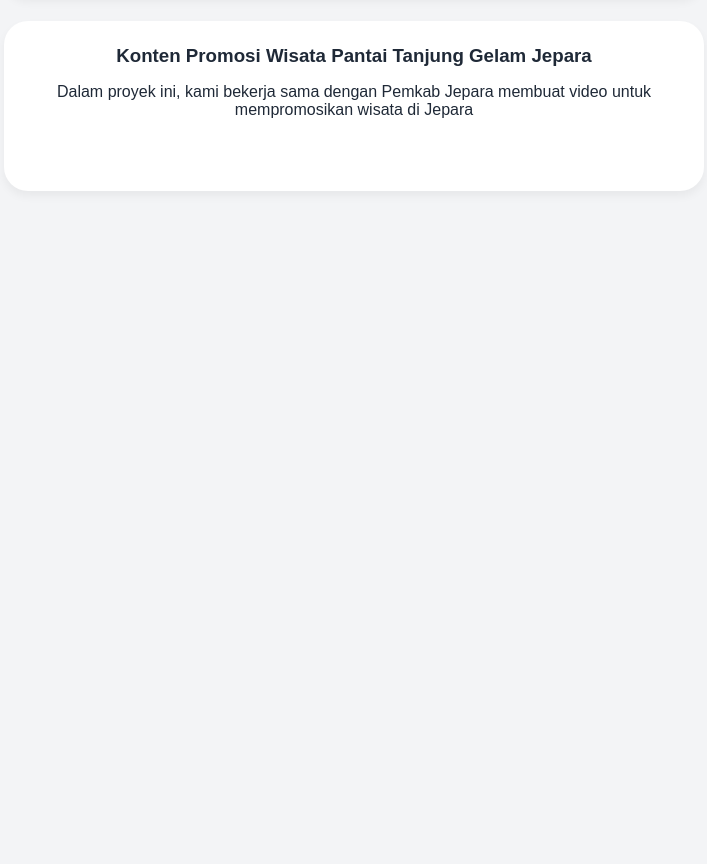
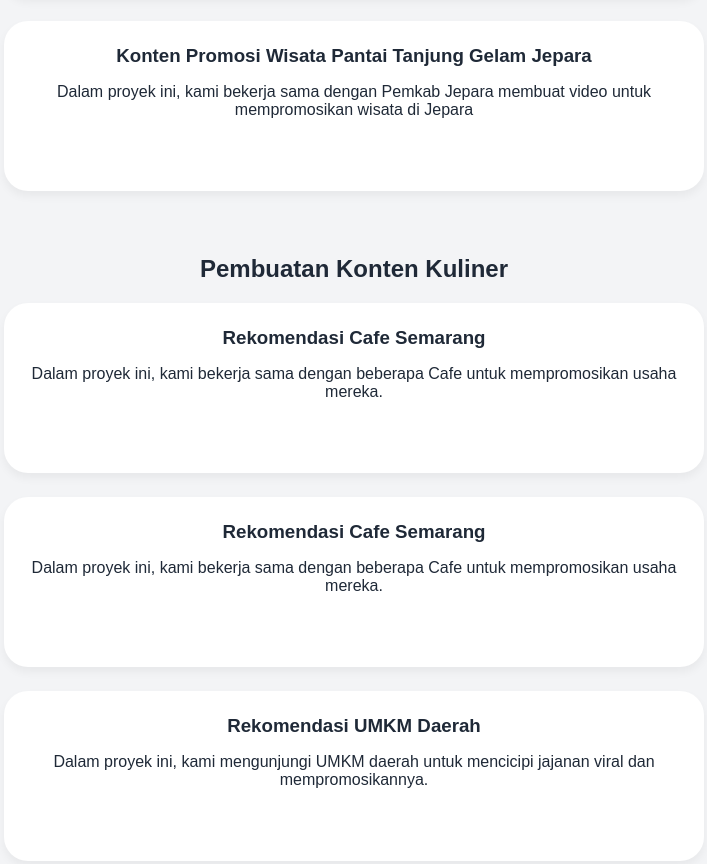
Before and after one commit to gamelody/landing-page, a plain HTML site: page index.html in a window 1280 px wide. Shown: the part 1761-2625 px from the top of the page, without its empty margins (286-993 px from the left). Before the commit the page ends 2008 px from the top, so only its background shows below. Drawn offline with Linux system fonts and the light colour scheme; a script that the page names is missing.

Commit message:
Update index.html

```diff
--- a/index.html
+++ b/index.html
@@ -208,7 +208,7 @@
     </div>
   </div>
 
-      <div class="projects hidden" id="kuliner">
+      <div class="projects" id="kuliner">
   <h2 style="text-align:center;">Pembuatan Konten Kuliner</h2>
 
         <div class="project-card">
```
